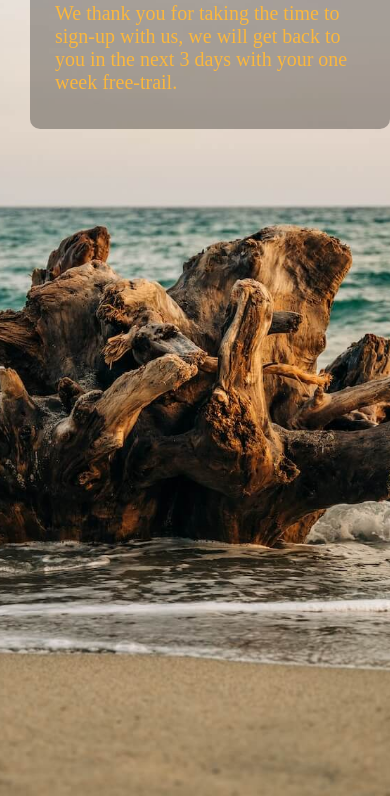
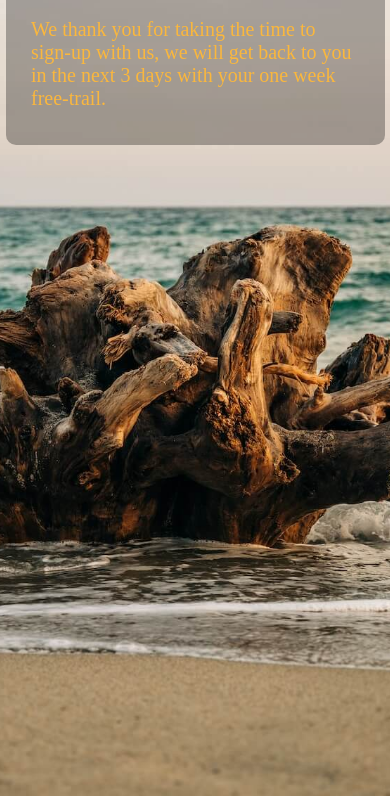
Before and after one commit to IainJackson90/pp1-yoga, a plain HTML site: page thank-you.html in a window 390 px wide. Shown: the part 179-975 px from the top of the page. Drawn offline with Linux system fonts and the light colour scheme.

Commit message:
Added: Responisvness to sing-up html

```diff
--- a/assets/css/style.css
+++ b/assets/css/style.css
@@ -459,7 +459,7 @@ legend>h2 {
         margin: 10px auto;
     }
 
-    /*------------------------------ Gallery-----------------------*/
+    /*------------------------------ Gallery -----------------------*/
 
     .gallery-container {
         flex-direction: column;
@@ -483,6 +483,14 @@ legend>h2 {
         max-height: 400px;
         padding: 1px;
     }
+
+    /*----------------------------- Than-you ---------------------*/
+
+    .thank-you {
+        top: 100px;
+        left: 1px;
+        margin: 5px;
+    }
 }
 
 @media screen and (max-width: 320px) {
```
